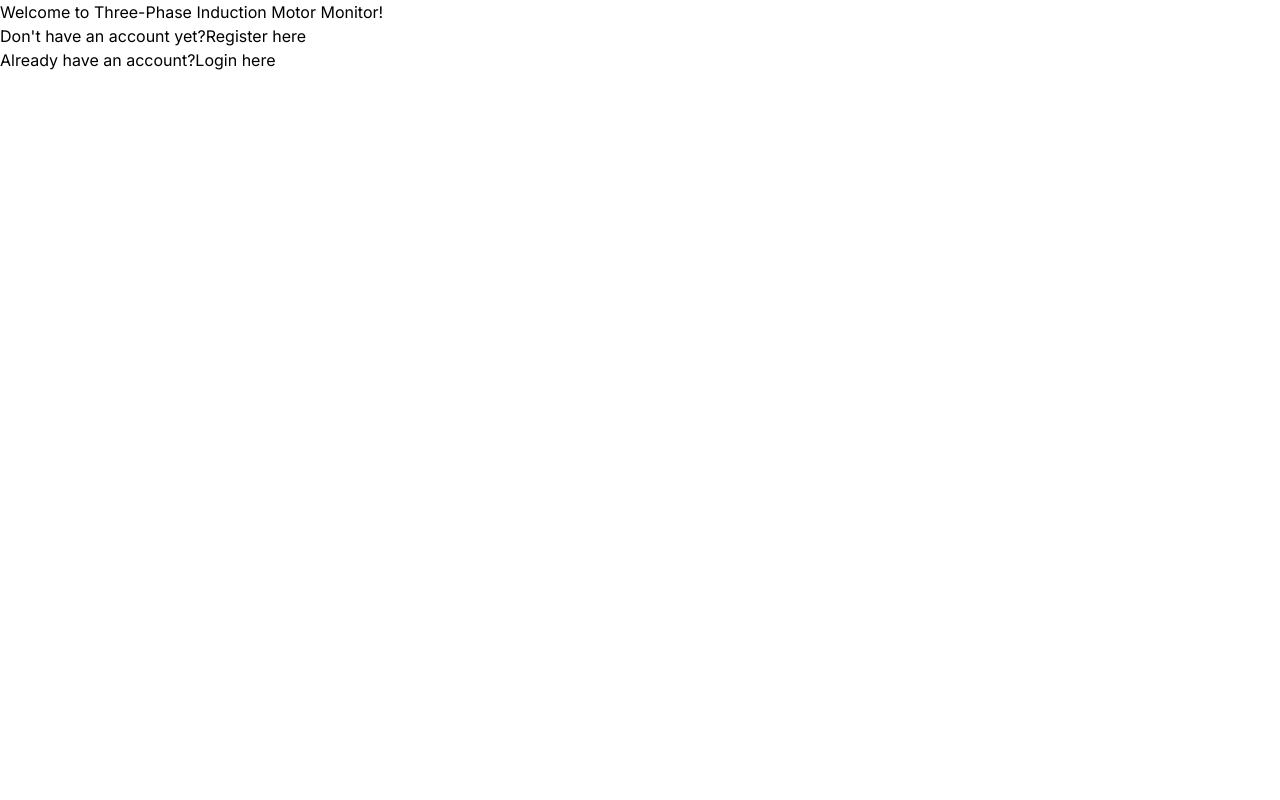
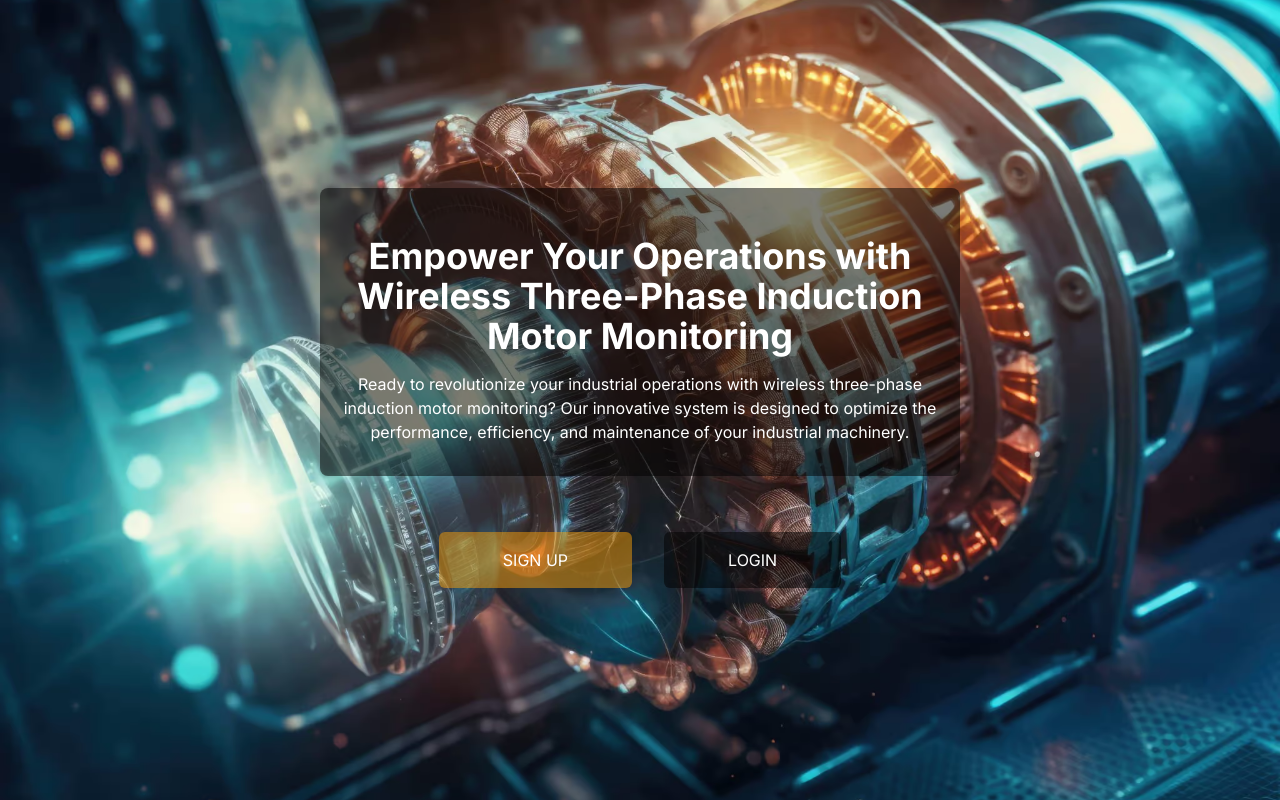
Before and after one commit to kirkalyn13/motor-monitor-frontend, a Next.js app: page / in a window 1280 px wide. Built offline with nearby package versions, Linux system fonts and the light colour scheme.

Commit message:
feat: add landing page

```diff
--- a/app/components/LandingPage/LandingPage.tsx
+++ b/app/components/LandingPage/LandingPage.tsx
@@ -3,20 +3,35 @@ import Link from 'next/link'
 
 const LandingPage = () => {
   return (
-    <section>
-        <h1>Welcome to Three-Phase Induction Motor Monitor!</h1>
-        <div>
-            Don&apos;t have an account yet?
-            <Link href="/register" scroll={false}>
-            Register here
-            </Link>
-        </div>
-        <div>
-          Already have an account?
-          <Link href="/login" scroll={false}>
-          Login here
-          </Link>
-        </div>
+    <section
+      className={`h-screen flex flex-col items-center justify-center
+        bg-[url('../public/hero.avif')] bg-cover bg-center`}>
+      <div className="md:w-1/2 flex flex-col items-center justify-center
+        px-4 py-8 md:m-4 border border-0 md:rounded-lg bg-black bg-opacity-50">
+        <h1 className="text-4xl my-4 font-bold text-center text-white">
+          Empower Your Operations with Wireless Three-Phase Induction Motor Monitoring
+        </h1>
+        <p className="text-md text-center text-white">
+          Ready to revolutionize your industrial operations with wireless three-phase induction motor monitoring?
+          Our innovative system is designed to optimize the performance, efficiency, and maintenance of your industrial machinery.
+        </p>
+      </div>
+      <div className="flex flex-col md:flex-row my-8">
+        <Link
+          className="px-16 py-4 mx-4 my-2 text-white text-center border border-0 rounded-md bg-amber-500 bg-opacity-50
+            hover:bg-amber-300 hover:font-bold hover:text-black"
+          href="/register"
+          scroll={false}>
+          SIGN UP
+        </Link>
+        <Link
+          className="px-16 py-4 mx-4 my-2 text-white text-center border border-0 rounded-md bg-black bg-opacity-50
+            hover:bg-gray-500 hover:font-bold"
+          href="/login"
+          scroll={false}>
+          LOGIN
+        </Link>
+      </div>
     </section>
   )
 }
```
Also changed, not shown: public/hero.avif (added).
